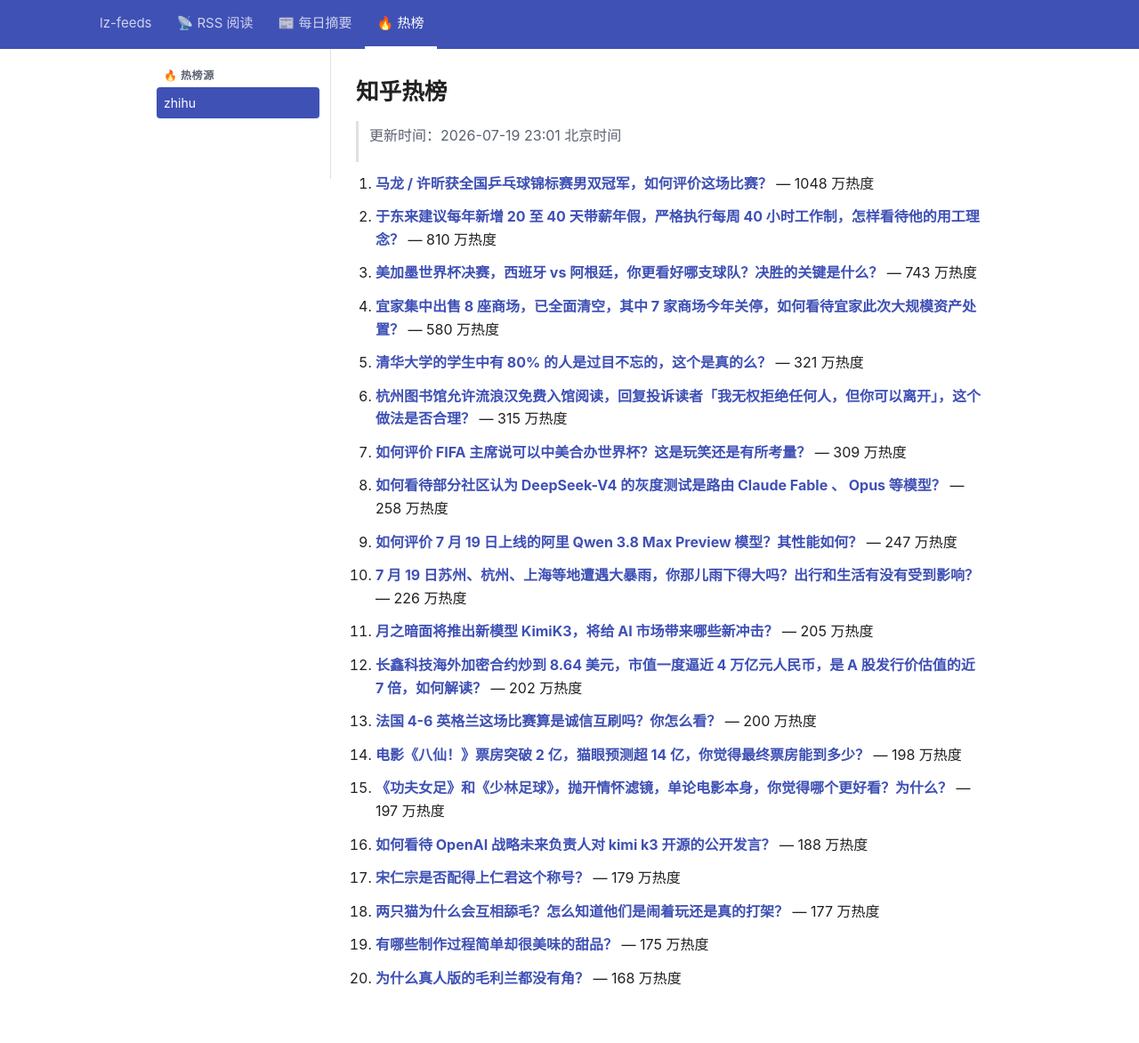
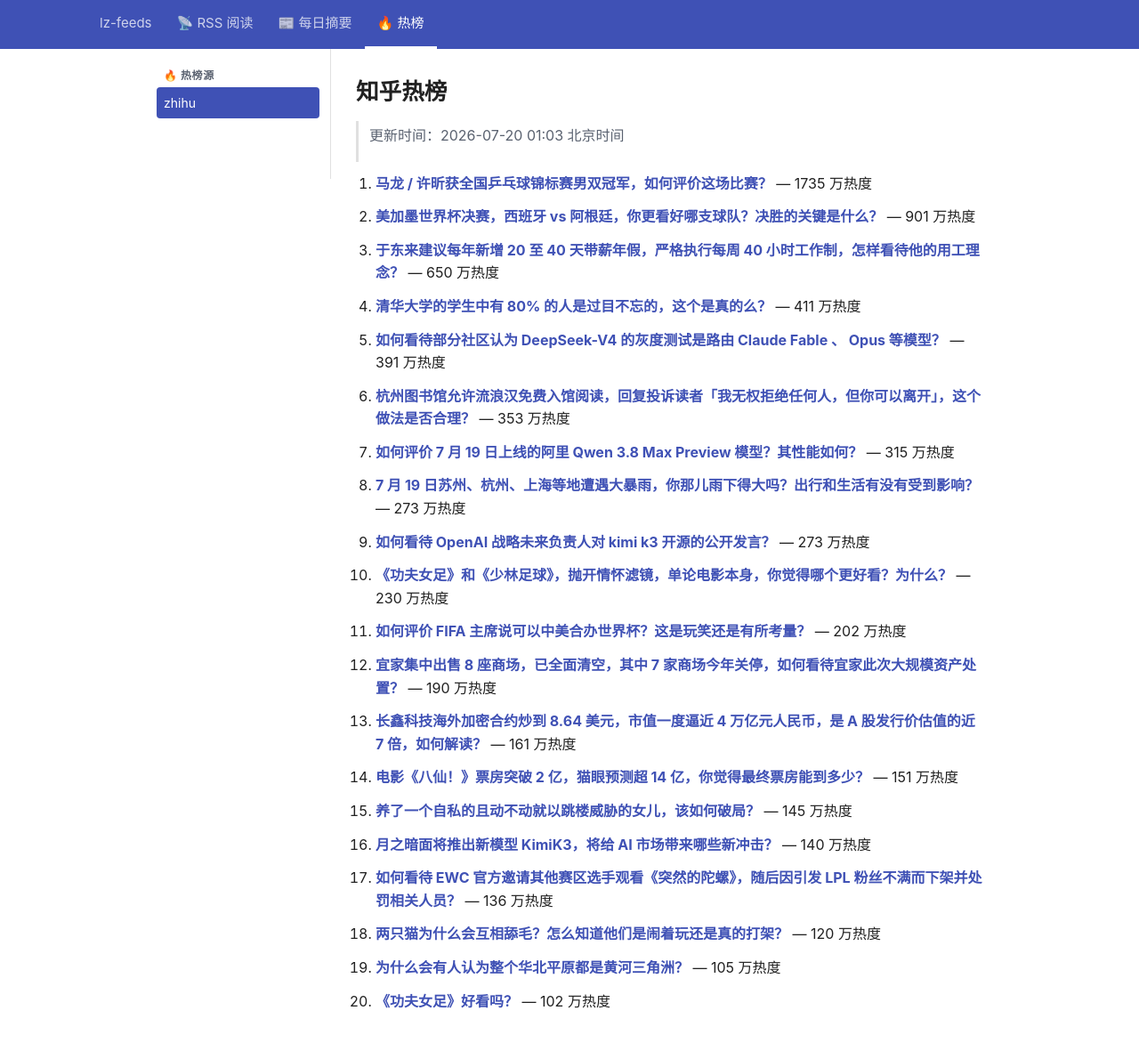
Before and after one commit to lizhang0101/lz-feeds, a Jekyll site: the page built from _hotlist/zhihu.md, in a window 1280 px wide and 1202 px high. Shown: the top 1172 px of the window at 89% size. Built offline with Jekyll 4.4.1, drawn with Linux system fonts in a browser that asks for light colours.

Commit message:
hotlist: 2026-07-19T17:03Z

```diff
--- a/_hotlist/zhihu.md
+++ b/_hotlist/zhihu.md
@@ -1,48 +1,48 @@
 ---
-updated: 2026-07-19 23:01 北京时间
+updated: 2026-07-20 01:03 北京时间
 count: 20
 ---
 
 # 知乎热榜
 
-> 更新时间：2026-07-19 23:01 北京时间
+> 更新时间：2026-07-20 01:03 北京时间
 
-1. **[马龙 / 许昕获全国乒乓球锦标赛男双冠军，如何评价这场比赛？](https://www.zhihu.com/question/2062261231742707046)** — 1048 万热度
+1. **[马龙 / 许昕获全国乒乓球锦标赛男双冠军，如何评价这场比赛？](https://www.zhihu.com/question/2062261231742707046)** — 1735 万热度
 
-2. **[于东来建议每年新增 20 至 40 天带薪年假，严格执行每周 40 小时工作制，怎样看待他的用工理念？](https://www.zhihu.com/question/2061431899038409047)** — 810 万热度
+2. **[美加墨世界杯决赛，西班牙 vs 阿根廷，你更看好哪支球队？决胜的关键是什么？](https://www.zhihu.com/question/2061433680585811334)** — 901 万热度
 
-3. **[美加墨世界杯决赛，西班牙 vs 阿根廷，你更看好哪支球队？决胜的关键是什么？](https://www.zhihu.com/question/2061433680585811334)** — 743 万热度
+3. **[于东来建议每年新增 20 至 40 天带薪年假，严格执行每周 40 小时工作制，怎样看待他的用工理念？](https://www.zhihu.com/question/2061431899038409047)** — 650 万热度
 
-4. **[宜家集中出售 8 座商场，已全面清空，其中 7 家商场今年关停，如何看待宜家此次大规模资产处置？](https://www.zhihu.com/question/2061839991072990909)** — 580 万热度
+4. **[清华大学的学生中有 80% 的人是过目不忘的，这个是真的么？](https://www.zhihu.com/question/27686348)** — 411 万热度
 
-5. **[清华大学的学生中有 80% 的人是过目不忘的，这个是真的么？](https://www.zhihu.com/question/27686348)** — 321 万热度
+5. **[如何看待部分社区认为 DeepSeek-V4 的灰度测试是路由 Claude Fable 、 Opus 等模型？](https://www.zhihu.com/question/2062188301013071138)** — 391 万热度
 
-6. **[杭州图书馆允许流浪汉免费入馆阅读，回复投诉读者「我无权拒绝任何人，但你可以离开」，这个做法是否合理？](https://www.zhihu.com/question/2061763921598476625)** — 315 万热度
+6. **[杭州图书馆允许流浪汉免费入馆阅读，回复投诉读者「我无权拒绝任何人，但你可以离开」，这个做法是否合理？](https://www.zhihu.com/question/2061763921598476625)** — 353 万热度
 
-7. **[如何评价 FIFA 主席说可以中美合办世界杯？这是玩笑还是有所考量？](https://www.zhihu.com/question/2061815234465981878)** — 309 万热度
+7. **[如何评价 7 月 19 日上线的阿里 Qwen 3.8 Max Preview 模型？其性能如何？](https://www.zhihu.com/question/2062219946885657098)** — 315 万热度
 
-8. **[如何看待部分社区认为 DeepSeek-V4 的灰度测试是路由 Claude Fable 、 Opus 等模型？](https://www.zhihu.com/question/2062188301013071138)** — 258 万热度
+8. **[7 月 19 日苏州、杭州、上海等地遭遇大暴雨，你那儿雨下得大吗？出行和生活有没有受到影响？](https://www.zhihu.com/question/2062227990260311853)** — 273 万热度
 
-9. **[如何评价 7 月 19 日上线的阿里 Qwen 3.8 Max Preview 模型？其性能如何？](https://www.zhihu.com/question/2062219946885657098)** — 247 万热度
+9. **[如何看待 OpenAI 战略未来负责人对 kimi k3 开源的公开发言？](https://www.zhihu.com/question/2062166923002090163)** — 273 万热度
 
-10. **[7 月 19 日苏州、杭州、上海等地遭遇大暴雨，你那儿雨下得大吗？出行和生活有没有受到影响？](https://www.zhihu.com/question/2062227990260311853)** — 226 万热度
+10. **[《功夫女足》和《少林足球》，抛开情怀滤镜，单论电影本身，你觉得哪个更好看？为什么？](https://www.zhihu.com/question/2060160756528702468)** — 230 万热度
 
-11. **[月之暗面将推出新模型 KimiK3，将给 AI 市场带来哪些新冲击？](https://www.zhihu.com/question/2061156114658485568)** — 205 万热度
+11. **[如何评价 FIFA 主席说可以中美合办世界杯？这是玩笑还是有所考量？](https://www.zhihu.com/question/2061815234465981878)** — 202 万热度
 
-12. **[长鑫科技海外加密合约炒到 8.64 美元，市值一度逼近 4 万亿元人民币，是 A 股发行价估值的近 7 倍，如何解读？](https://www.zhihu.com/question/2061864895159833546)** — 202 万热度
+12. **[宜家集中出售 8 座商场，已全面清空，其中 7 家商场今年关停，如何看待宜家此次大规模资产处置？](https://www.zhihu.com/question/2061839991072990909)** — 190 万热度
 
-13. **[法国 4-6 英格兰这场比赛算是诚信互刷吗？你怎么看？](https://www.zhihu.com/question/2062079550658274248)** — 200 万热度
+13. **[长鑫科技海外加密合约炒到 8.64 美元，市值一度逼近 4 万亿元人民币，是 A 股发行价估值的近 7 倍，如何解读？](https://www.zhihu.com/question/2061864895159833546)** — 161 万热度
 
-14. **[电影《八仙！》票房突破 2 亿，猫眼预测超 14 亿，你觉得最终票房能到多少？](https://www.zhihu.com/question/2062129573198657251)** — 198 万热度
+14. **[电影《八仙！》票房突破 2 亿，猫眼预测超 14 亿，你觉得最终票房能到多少？](https://www.zhihu.com/question/2062129573198657251)** — 151 万热度
 
-15. **[《功夫女足》和《少林足球》，抛开情怀滤镜，单论电影本身，你觉得哪个更好看？为什么？](https://www.zhihu.com/question/2060160756528702468)** — 197 万热度
+15. **[养了一个自私的且动不动就以跳楼威胁的女儿，该如何破局？](https://www.zhihu.com/question/2051758275461436294)** — 145 万热度
 
-16. **[如何看待 OpenAI 战略未来负责人对 kimi k3 开源的公开发言？](https://www.zhihu.com/question/2062166923002090163)** — 188 万热度
+16. **[月之暗面将推出新模型 KimiK3，将给 AI 市场带来哪些新冲击？](https://www.zhihu.com/question/2061156114658485568)** — 140 万热度
 
-17. **[宋仁宗是否配得上仁君这个称号？](https://www.zhihu.com/question/2044763434160587297)** — 179 万热度
+17. **[如何看待 EWC 官方邀请其他赛区选手观看《突然的陀螺》，随后因引发 LPL 粉丝不满而下架并处罚相关人员？](https://www.zhihu.com/question/2062125118537610523)** — 136 万热度
 
-18. **[两只猫为什么会互相舔毛？怎么知道他们是闹着玩还是真的打架？](https://www.zhihu.com/question/286733645)** — 177 万热度
+18. **[两只猫为什么会互相舔毛？怎么知道他们是闹着玩还是真的打架？](https://www.zhihu.com/question/286733645)** — 120 万热度
 
-19. **[有哪些制作过程简单却很美味的甜品？](https://www.zhihu.com/question/23274083)** — 175 万热度
+19. **[为什么会有人认为整个华北平原都是黄河三角洲？](https://www.zhihu.com/question/2055944483448022210)** — 105 万热度
 
-20. **[为什么真人版的毛利兰都没有角？](https://www.zhihu.com/question/286452082)** — 168 万热度
+20. **[《功夫女足》好看吗？](https://www.zhihu.com/question/2059313174541775507)** — 102 万热度
```
